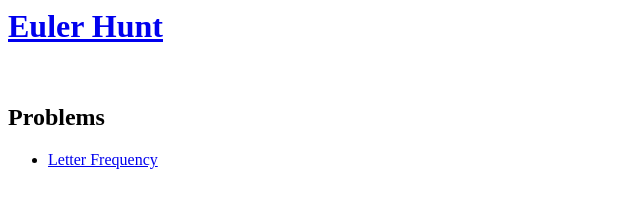
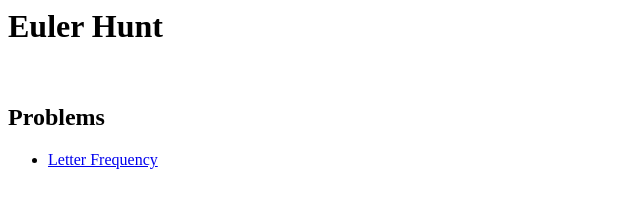
Before and after one commit to jaredcosulich/euler-hunt, a plain HTML site: page index.html in a window 1280 px wide. Shown: the whole page, without its empty margins (0-640 px from the left). Drawn offline with Linux system fonts and the light colour scheme.

Commit message:
removing header links

```diff
--- a/index.html
+++ b/index.html
@@ -1,6 +1,6 @@
 <html>
   <body>
-    <h1><a href='/'>Euler Hunt</a></h1>
+    <h1>Euler Hunt</h1>
 
     <br/>
 
```
Also changed, not shown: hunts/letter_frequency.html (+0 -2 lines).
